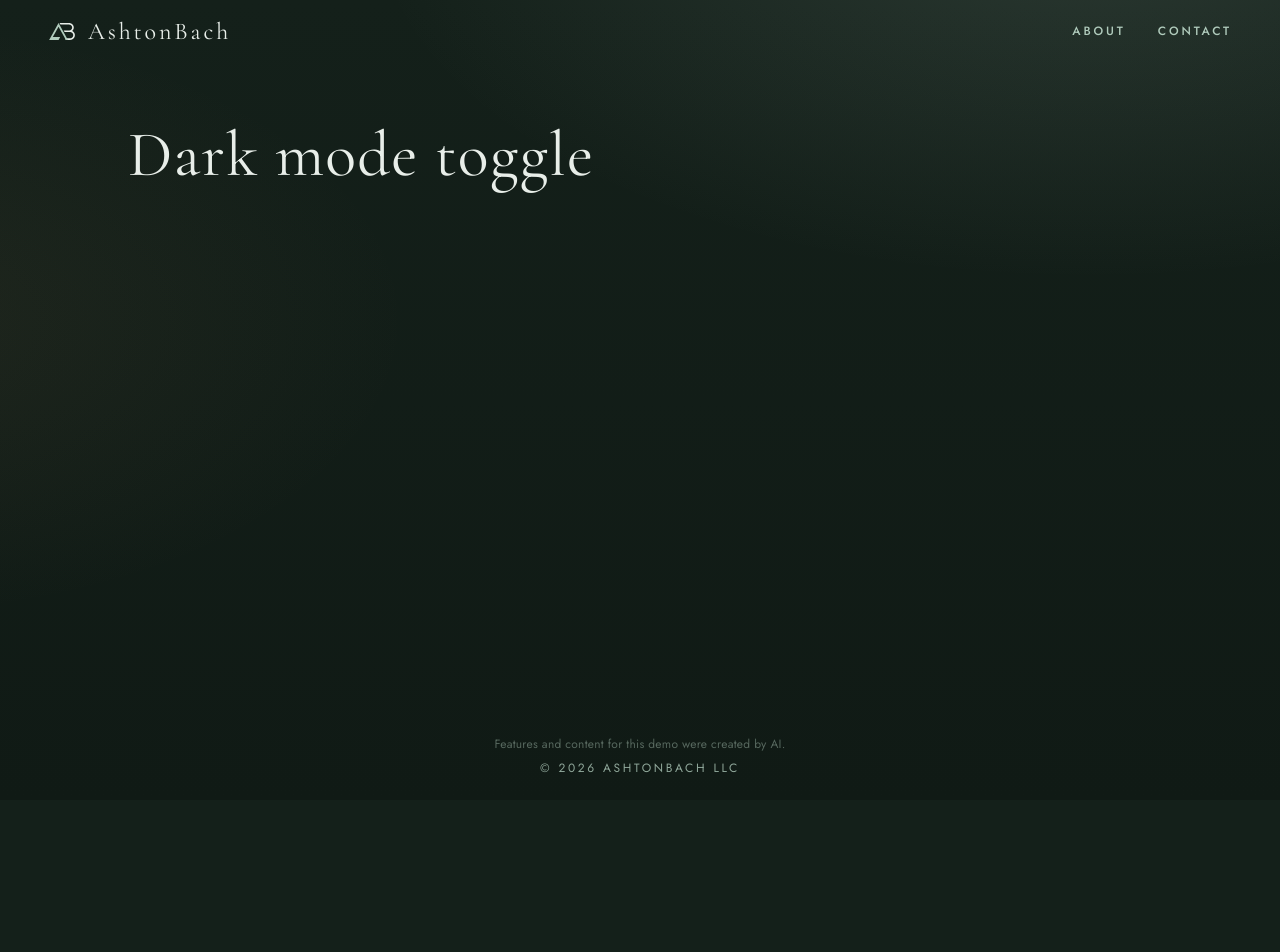
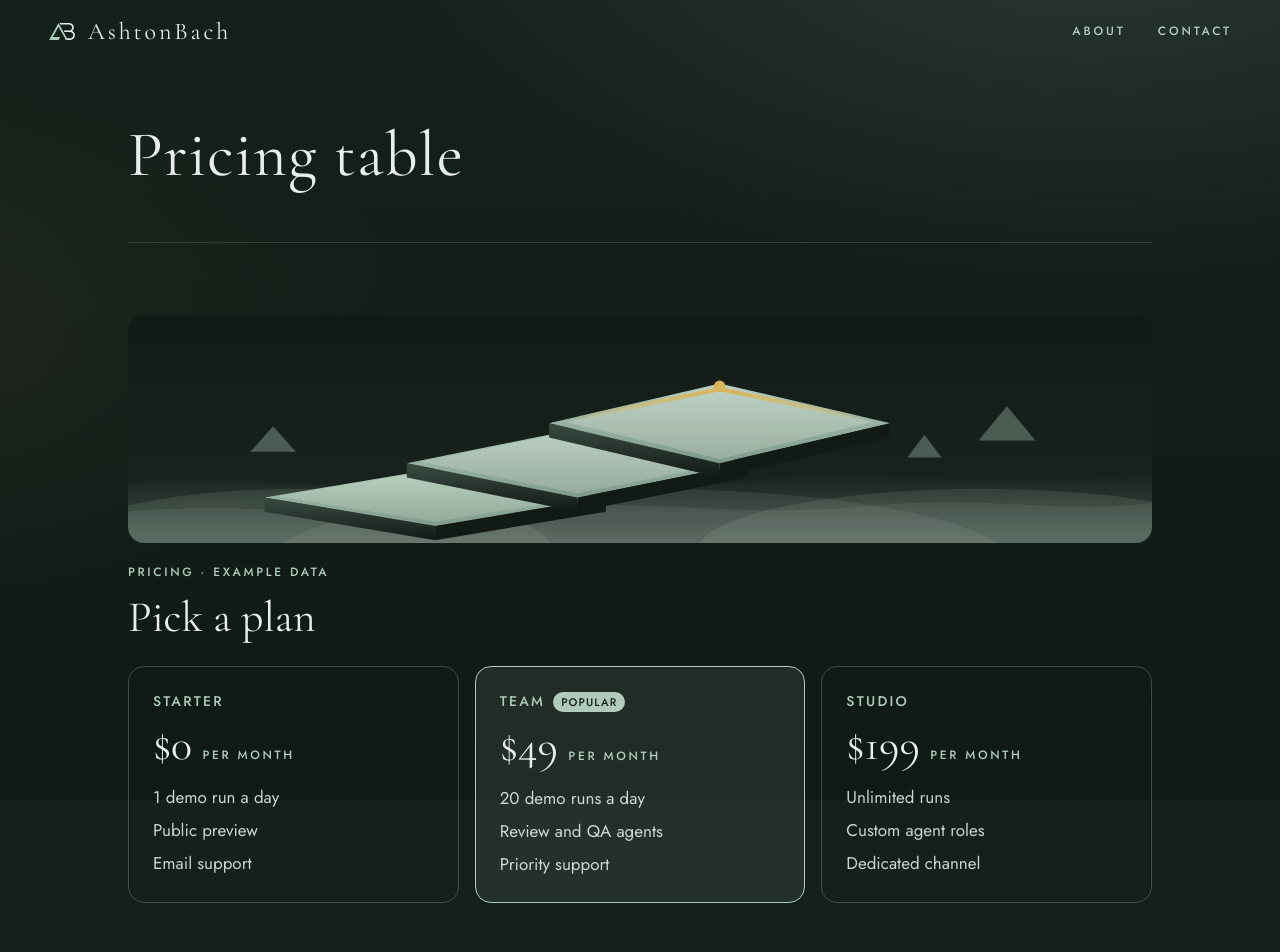
Before and after one commit to ashtonbach/agent-showcase, a Next.js app: page / in a window 1280 px wide. Shown: the top 952 px of the page. Before the commit the page ends 800 px from the top, so only its background shows below. Built offline with nearby package versions, Linux system fonts and the light colour scheme.

Commit message:
Feature: Pricing table (Author: Jonah Reyes)
Co-authored-by: Agent 0067 <ashtonbach-bot@users.noreply.github.com>

```diff
--- a/app/lab/current.json
+++ b/app/lab/current.json
@@ -1 +1 @@
-{"slug":"dark-mode"}
+{"slug":"pricing-table"}
--- /dev/null
+++ b/app/lab/pricing-table/index.tsx
@@ -0,0 +1,60 @@
+"use client";
+import { useEffect, useRef, useState, type ReactNode } from "react";
+
+// Example data: these plans, prices and limits are illustrative only; the showcase sells nothing (labeled on the page).
+const TIERS = [
+  { name: "Starter", price: "$0", note: "per month", items: ["1 demo run a day", "Public preview", "Email support"] },
+  { name: "Team", price: "$49", note: "per month", items: ["20 demo runs a day", "Review and QA agents", "Priority support"], best: true },
+  { name: "Studio", price: "$199", note: "per month", items: ["Unlimited runs", "Custom agent roles", "Dedicated channel"] },
+];
+const css = `
+.lab-pricing [data-art] { display: block; width: 100%; height: auto; aspect-ratio: 9 / 2; border-radius: 16px; margin-bottom: 20px; }
+.lab-pricing [data-art="fallback"] { background: linear-gradient(120deg, rgba(176, 203, 188, 0.16), rgba(217, 180, 90, 0.10)); border: 1px solid rgba(176, 203, 188, 0.2); }
+.lab-pricing { width: min(960px, 100%); margin: 8px auto 56px; }
+.lab-pricing > h2 { font-family: var(--serif); font-weight: 400; font-size: 30px; line-height: 1.2; margin: 6px 0 20px; }
+.lab-pricing-grid { display: grid; grid-template-columns: repeat(3, 1fr); gap: 16px; list-style: none; }
+.lab-tier { padding: 24px; border: 1px solid rgba(176, 203, 188, 0.28); border-radius: 16px; }
+.lab-tier--best { border-color: var(--sage); background: rgba(176, 203, 188, 0.1); }
+.lab-tier h3 { font: 500 14px var(--sans); letter-spacing: 0.16em; text-transform: uppercase; color: var(--sage); }
+.lab-tier .lab-price { font-family: var(--serif); font-size: 44px; line-height: 1.1; margin-top: 10px; }
+.lab-tier ul { list-style: none; margin-top: 14px; display: grid; gap: 6px; opacity: 0.88; }
+.lab-badge { display: inline-block; margin-left: 8px; padding: 2px 8px; border-radius: 999px; background: var(--sage); color: #14201A; font-size: 11px; letter-spacing: 0.1em; }
+@media (max-width: 760px) { .lab-pricing-grid { grid-template-columns: 1fr; } }
+`;
+
+// Artwork slot: Naomi Sato commits the image at a fixed path; a quiet fallback shows if it is missing or fails to load.
+function Art({ src, w, h, alt, children }: { src: string; w: number; h: number; alt: string; children: ReactNode }) {
+  const r = useRef<HTMLImageElement>(null);
+  const [ok, setOk] = useState(true);
+  useEffect(() => { const i = r.current; if (i && i.complete && i.naturalWidth === 0) setOk(false); }, [src]);
+  return ok ? <img ref={r} data-art="image" src={src} width={w} height={h} alt={alt} onError={() => setOk(false)} /> : <span data-art="fallback" aria-hidden="true">{children}</span>;
+}
+
+export default function PricingTable() {
+  return (
+    <section data-lab="pricing-table" className="lab-pricing" aria-labelledby="lab-pricing-title">
+      <style>{css}</style>
+      <Art src="/lab/pricing-table/header.svg" w={720} h={160} alt="">{null}</Art>
+      <p className="label">Pricing · Example data</p>
+      <h2 id="lab-pricing-title">Pick a plan</h2>
+      <ul className="lab-pricing-grid">
+        {TIERS.map((t) => (
+          <li key={t.name} className={t.best ? "lab-tier lab-tier--best" : "lab-tier"} data-best={t.best ? "true" : undefined}>
+            <h3>
+              {t.name}
+              {t.best ? <span className="lab-badge">Popular</span> : null}
+            </h3>
+            <p className="lab-price">
+              {t.price} <span className="label">{t.note}</span>
+            </p>
+            <ul>
+              {t.items.map((i) => (
+                <li key={i}>{i}</li>
+              ))}
+            </ul>
+          </li>
+        ))}
+      </ul>
+    </section>
+  );
+}
--- a/app/page.tsx
+++ b/app/page.tsx
@@ -1,10 +1,11 @@
+import Lab from "./lab/pricing-table";
 import { readDemoName } from "./demo-name";
 const demoName = readDemoName();
 export default function Page() {
   return (
     <div className="page-stack">
       <h1 className="demo-title">{demoName}</h1>
-      {/* lab:slot */}
+      <Lab /> {/* lab:slot */}
     </div>
   );
 }
```
